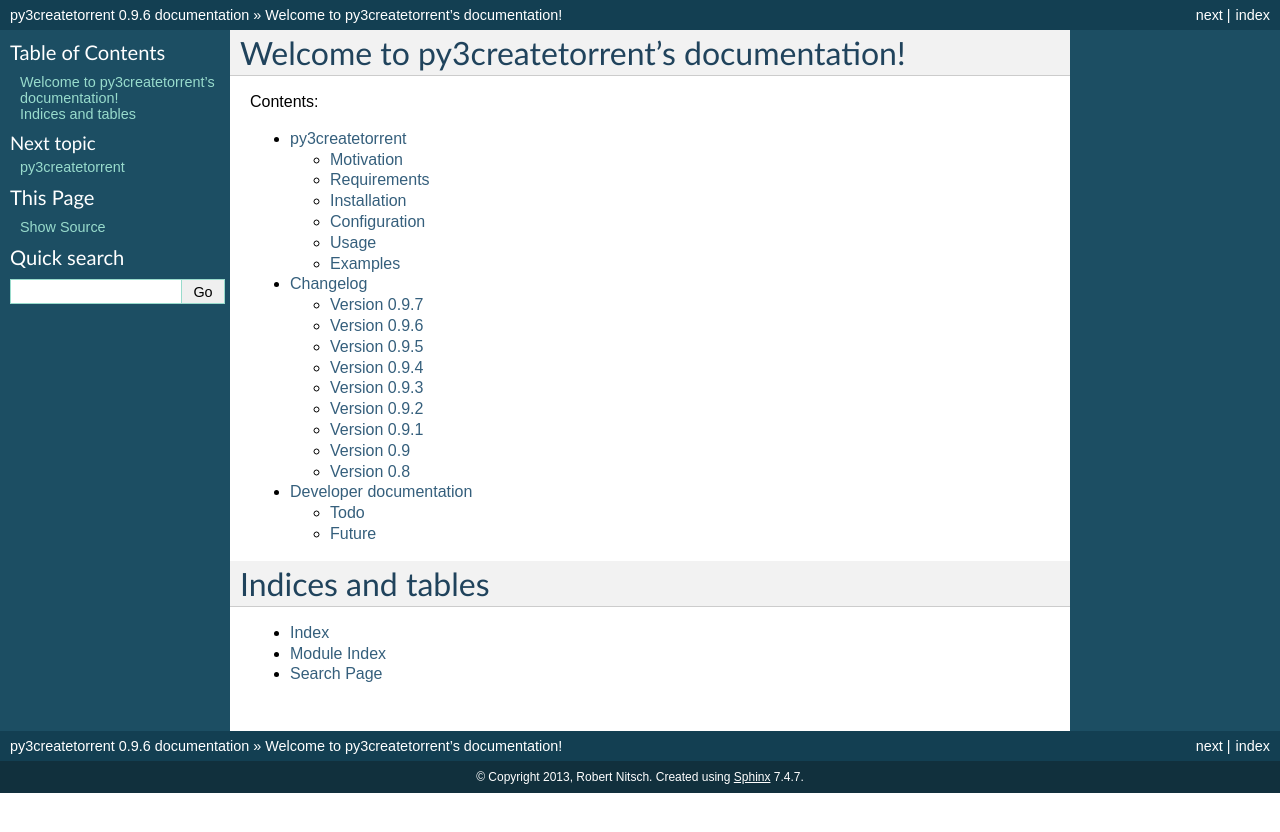
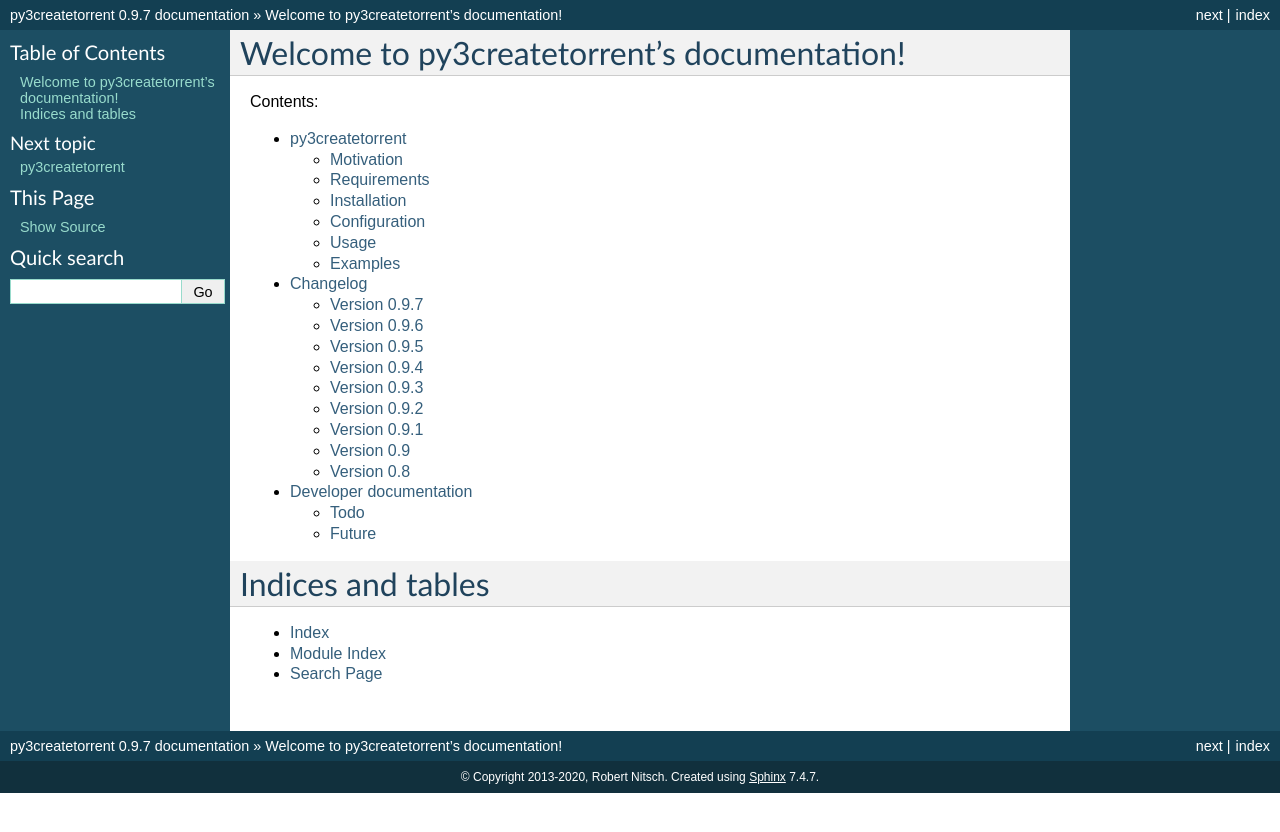
Before and after one commit to rsnitsch/py3createtorrent, a Sphinx documentation site: the page built from docs/source/index.rst, in a window 1280 px wide. Shown: the top 832 px of the page. Built offline with Sphinx 7.4.7, drawn with Linux system fonts in a browser that asks for light colours.

Commit message:
Set version to 0.9.7

```diff
--- a/docs/source/conf.py
+++ b/docs/source/conf.py
@@ -41,7 +41,7 @@
 
 # General information about the project.
 project = u'py3createtorrent'
-copyright = u'2013, Robert Nitsch'
+copyright = u'2013-2020, Robert Nitsch'
 
 # The version info for the project you're documenting, acts as replacement for
 # |version| and |release|, also used in various other places throughout the
@@ -50,7 +50,7 @@
 # The short X.Y version.
 version = '0.9'
 # The full version, including alpha/beta/rc tags.
-release = '0.9.6'
+release = '0.9.7'
 
 # The language for content autogenerated by Sphinx. Refer to documentation
 # for a list of supported languages.
```
Also changed, not shown: 1 other file.
